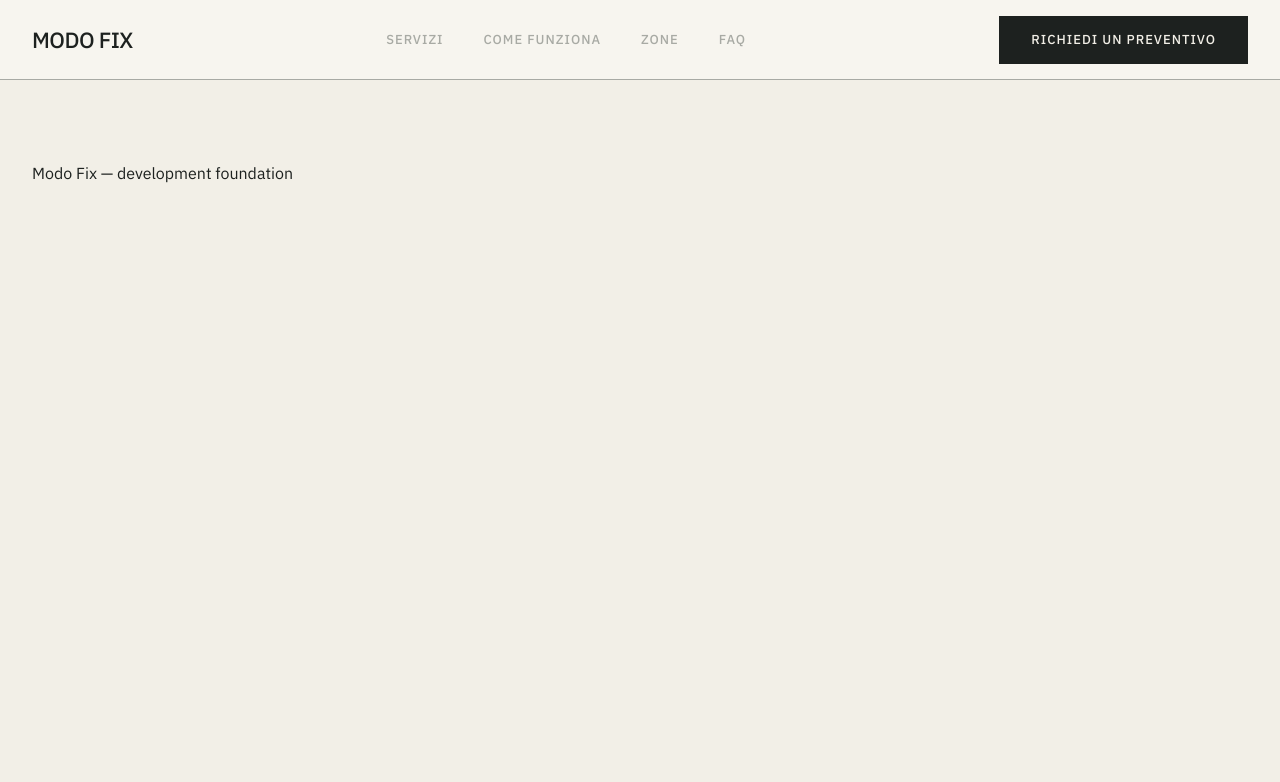
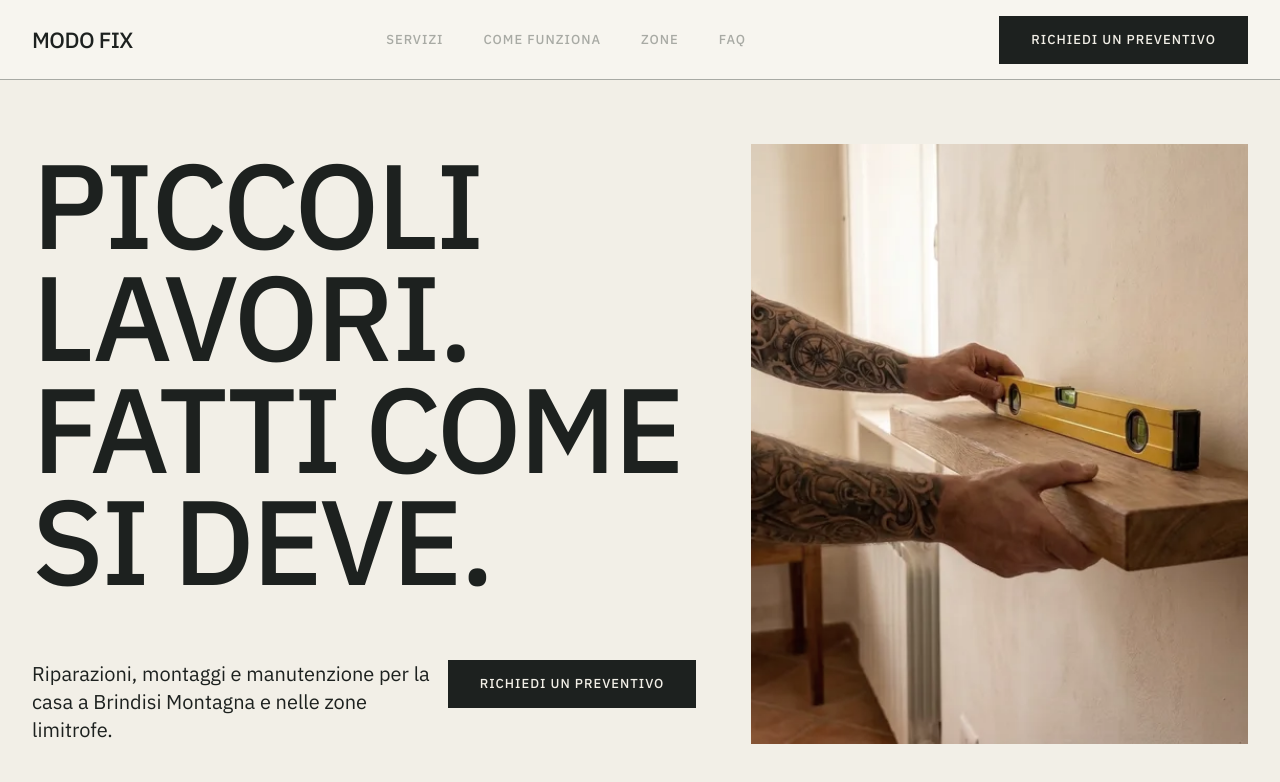
Before and after one commit to Gorodeikin/modo-fix, a website built with Vite: page index.html in a window 1280 px wide. Built offline with nearby package versions, Linux system fonts and the light colour scheme.

Commit message:
feat(hero): build responsive hero section

```diff
--- a/index.html
+++ b/index.html
@@ -64,9 +64,42 @@
   </div>
 
   <main id="main-content">
-    <section class="development-placeholder">
-      <div class="container">
-        <p>Modo Fix — development foundation</p>
+    <section class="hero">
+      <div class="hero__inner">
+        <h1 class="hero__title">
+          PICCOLI<br class="hero__break hero__break--mobile-desktop">
+          LAVORI.<br class="hero__break">
+          FATTI COME<br class="hero__break hero__break--desktop">
+          SI<br class="hero__break hero__break--mobile-tablet">
+          DEVE.
+        </h1>
+        <picture class="hero__media">
+          <source type="image/webp" srcset="
+              /images/modo-fix-hero-360.webp 360w,
+              /images/modo-fix-hero-480.webp 480w,
+              /images/modo-fix-hero-768.webp 768w,
+              /images/modo-fix-hero-960.webp 960w,
+              /images/modo-fix-hero-1200.webp 1200w
+            " sizes="
+              (max-width: 767px) calc(100vw - 40px),
+              (max-width: 1279px) calc(100vw - 64px),
+              (max-width: 1343px) calc(41.6667vw - 36.667px),
+              (max-width: 1439px) 523.33px,
+              (max-width: 1919px) calc(316px + 14.375vw),
+              592px
+            "/>
+          <img class="hero__image" src="/images/modo-fix-hero.jpeg" width="1200" height="896"
+            alt="Artigiano che livella una mensola in legno con una livella gialla" fetchpriority="high"
+            decoding="async" />
+        </picture>
+        <div class="hero__content">
+          <p class="hero__text">
+            Riparazioni, montaggi e manutenzione per la casa a Brindisi Montagna e nelle zone limitrofe.
+          </p>
+          <a class="hero__cta" href="#preventivo">
+            RICHIEDI UN PREVENTIVO
+          </a>
+        </div>
       </div>
     </section>
   </main>
--- a/src/styles/responsive.css
+++ b/src/styles/responsive.css
@@ -38,6 +38,40 @@
   body.menu-open .header-cta {
     height: 48px;
     padding-inline: 32px;
+  }
+
+  .hero {
+    padding: 64px 32px 88px;
+  }
+
+  .hero__title {
+    font-size: 80px;
+    line-height: 88px;
+    letter-spacing: -2px;
+  }
+
+  .hero__break--mobile-desktop {
+    display: none;
+  }
+
+  .hero__media {
+    height: 600px;
+  }
+
+  .hero__content {
+    min-height: 84px;
+
+    flex-direction: row;
+    align-items: center;
+    justify-content: space-between;
+  }
+
+  .hero__text {
+    width: 344px;
+    max-width: none;
+
+    font-size: 20px;
+    line-height: 28px;
   }
 }
 
@@ -81,10 +115,98 @@
   .mobile-menu {
     display: none !important;
   }
+
+  .hero {
+    padding: 64px 0px 120px;
+  }
+
+  .hero__inner {
+    width: min(calc(100% - 64px), 1280px);
+    height: 600px;
+    margin-inline: auto;
+
+    display: grid;
+    grid-template-columns: minmax(0, 7fr) minmax(0, 5fr);
+    grid-template-rows: 516px 84px;
+    column-gap: 24px;
+    row-gap: 0;
+  }
+
+  .hero__title {
+    grid-column: 1;
+    grid-row: 1;
+
+    margin-top: 4px;
+
+    font-size: 120px;
+    line-height: 112px;
+    letter-spacing: -3px;
+  }
+
+  .hero__break--mobile-desktop,
+  .hero__break--desktop {
+    display: initial;
+  }
+
+  .hero__break--mobile-tablet {
+    display: none;
+  }
+
+  .hero__media {
+    grid-column: 2;
+    grid-row: 1 / 3;
+
+    width: 100%;
+    height: 600px;
+  }
+
+  .hero__content {
+    grid-column: 1;
+    grid-row: 2;
+
+    width: 100%;
+    height: 84px;
+    min-height: 0;
+
+    display: grid;
+    grid-template-columns: 384px 248px;
+    column-gap: 32px;
+    align-items: start;
+    justify-content: start;
+  }
+
+  .hero__text {
+    width: 398px;
+    max-width: none;
+
+    font-size: 20px;
+    line-height: 28px;
+  }
+
+  .hero__cta {
+    width: 248px;
+    height: 48px;
+  }
+}
+
+@media (min-width: 1440px) {
+  .hero {
+    padding-inline: 0;
+  }
+
+  .hero__inner {
+    width: clamp(1280px, calc(800px + 33.333vw), 1440px);
+    margin-inline: auto;
+    grid-template-columns: clamp(733px, calc(460px + 18.9583vw), 824px) 1fr;
+  }
 }
 
 @media (min-width: 1920px) {
   .site-header__inner {
     max-width: 1440px;
   }
+
+  .hero__inner {
+    width: 1440px;
+  }
 }
--- a/src/styles/sections.css
+++ b/src/styles/sections.css
@@ -43,6 +43,100 @@
   align-items: center;
 }
 
-.development-placeholder {
-  padding-block: 80px;
+.hero {
+  padding: 64px 20px 72px;
+  background: var(--color-stone);
 }
+
+.hero__inner {
+  display: flex;
+  flex-direction: column;
+  gap: 48px;
+}
+
+.hero__title {
+  color: var(--color-graphite);
+
+  font-size: 48px;
+  line-height: 48px;
+  font-weight: 500;
+  letter-spacing: -2px;
+  text-transform: uppercase;
+}
+
+.hero__media {
+  position: relative;
+
+  width: 100%;
+  height: min(calc((100vw - 40px) * 10 / 7), 600px);
+
+  display: block;
+  overflow: hidden;
+}
+
+.hero__media::after {
+  content: "";
+
+  position: absolute;
+  inset: 0;
+
+  background: rgba(255, 255, 255, 0.2);
+  mix-blend-mode: saturation;
+
+  pointer-events: none;
+}
+
+.hero__image {
+  width: 100%;
+  height: 100%;
+
+  object-fit: cover;
+  object-position: center;
+}
+
+.hero__content {
+  display: flex;
+  flex-direction: column;
+  align-items: flex-start;
+}
+
+.hero__text {
+  max-width: 340px;
+
+  color: var(--color-graphite);
+
+  font-size: 18px;
+  line-height: 28px;
+  font-weight: 400;
+}
+
+.hero__cta {
+  width: 280px;
+  height: 48px;
+
+  display: flex;
+  align-items: center;
+  justify-content: center;
+
+  background: var(--color-graphite);
+  color: var(--color-stone);
+
+  font-size: 13px;
+  line-height: 19.5px;
+  font-weight: 500;
+  letter-spacing: 1px;
+  text-transform: uppercase;
+  white-space: nowrap;
+}
+
+.hero__cta:hover {
+  background: var(--color-oxide);
+}
+
+.hero__cta:active {
+  background: var(--color-graphite-2);
+}
+
+.hero__break--desktop {
+  display: none;
+}
```
Also changed, not shown: public/images/modo-fix-hero-1200.webp (added), public/images/modo-fix-hero-360.webp (added), public/images/modo-fix-hero-480.webp (added), public/images/modo-fix-hero-768.webp (added), public/images/modo-fix-hero-960.webp (added), public/images/modo-fix-hero.jpeg (added).
